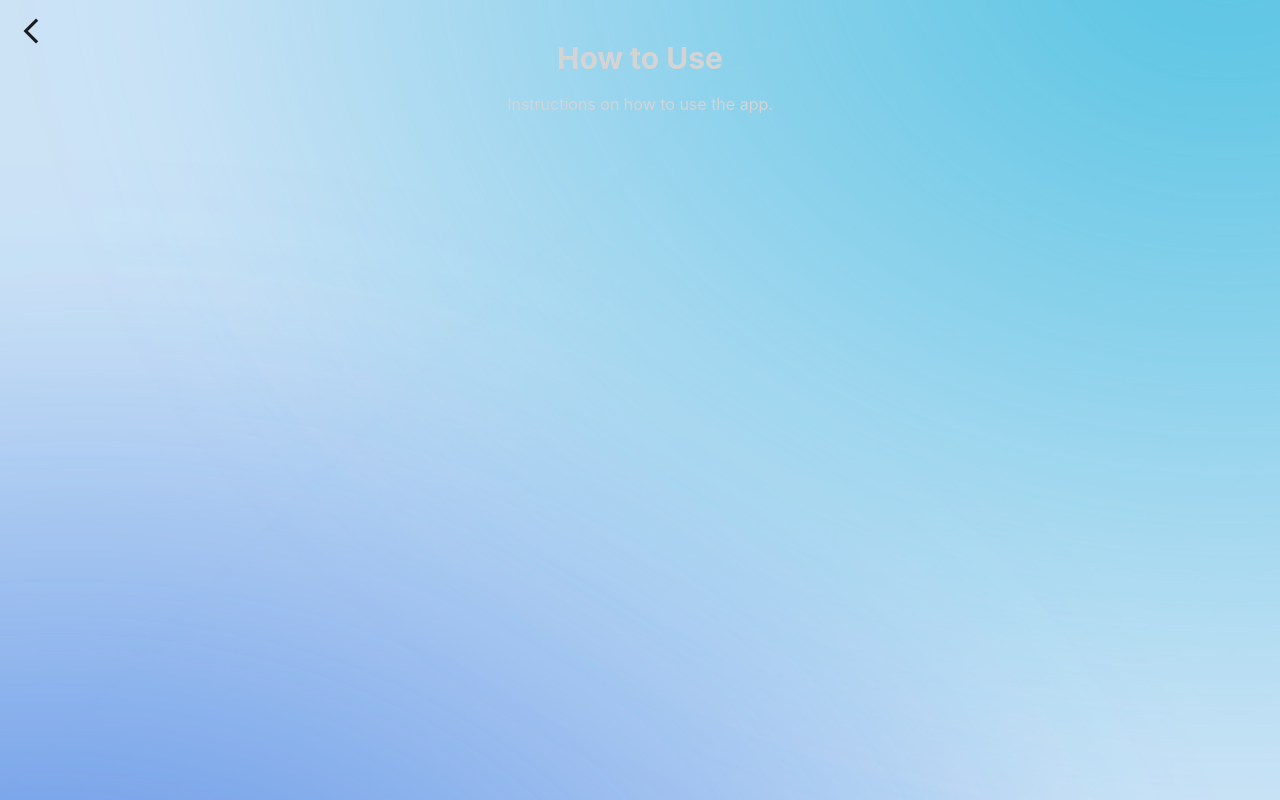
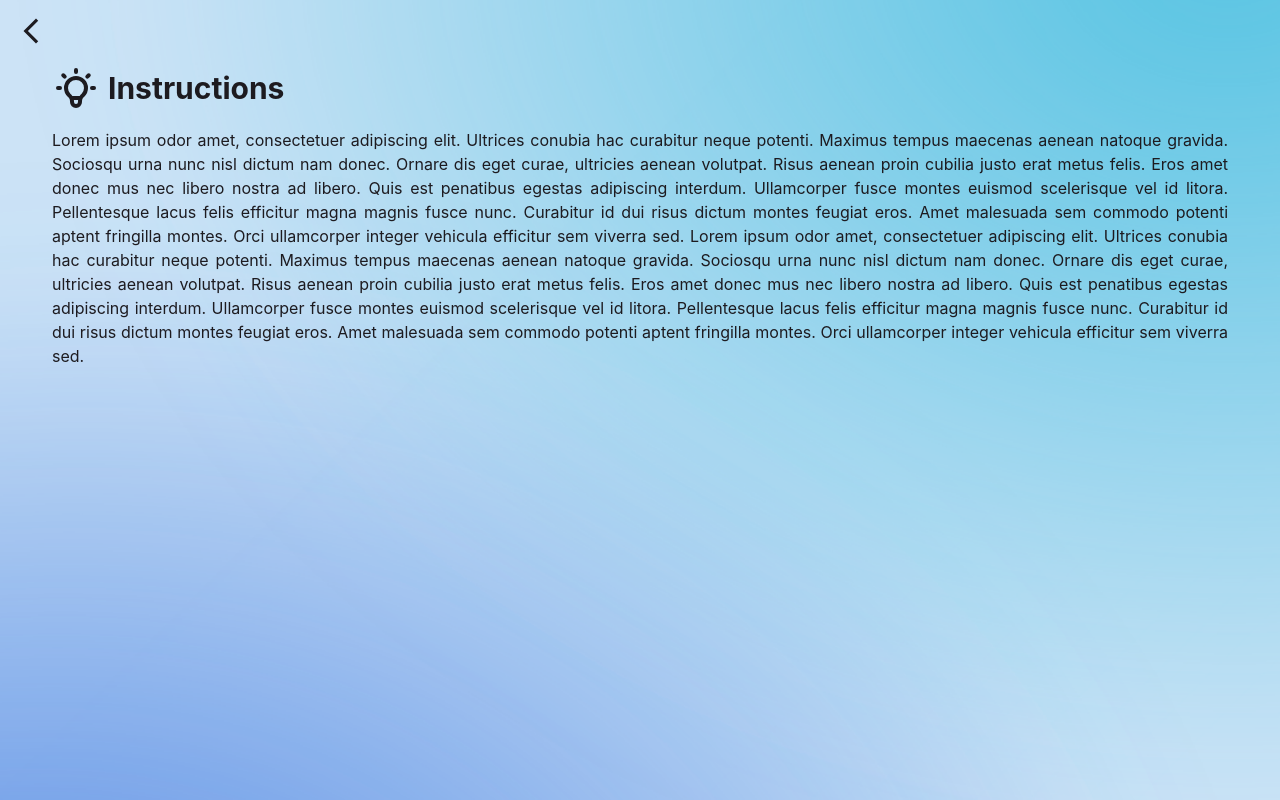
Before and after one commit to renchan16/Medicrypt-App, a React (Create React App) app in the folder medicrypt/: page /howtouse in a window 1280 px wide. Built offline with nearby package versions, Linux system fonts and the light colour scheme.

Commit message:
added minor changer

```diff
--- a/medicrypt/src/pages/HowToUse.js
+++ b/medicrypt/src/pages/HowToUse.js
@@ -1,6 +1,7 @@
 import React from 'react';
 import { MdArrowBackIosNew } from 'react-icons/md';
 import { useNavigate } from 'react-router-dom';
+import { HiOutlineLightBulb } from "react-icons/hi";
 
 function HowToUse() {
   const navigate = useNavigate();
@@ -13,9 +14,14 @@ function HowToUse() {
         <MdArrowBackIosNew className="mr-2" />
       </button>
 
-      <div className="mt-4 text-center">
-        <h1 className="text-3xl font-bold text-white">How to Use</h1>
-        <p className="text-white mt-4">Instructions on how to use the app.</p>
+      <div className="mt-4 text-left">
+        <h1 className="text-3xl font-bold text-black mt-10 ml-7 flex items-center">
+          <HiOutlineLightBulb className="mr-2 text-5xl" />
+           Instructions
+        </h1>
+        <p className="text-black mt-4 ml-7 mr-7 text-justify">
+          Lorem ipsum odor amet, consectetuer adipiscing elit. Ultrices conubia hac curabitur neque potenti. Maximus tempus maecenas aenean natoque gravida. Sociosqu urna nunc nisl dictum nam donec. Ornare dis eget curae, ultricies aenean volutpat. Risus aenean proin cubilia justo erat metus felis. Eros amet donec mus nec libero nostra ad libero. Quis est penatibus egestas adipiscing interdum. Ullamcorper fusce montes euismod scelerisque vel id litora. Pellentesque lacus felis efficitur magna magnis fusce nunc. Curabitur id dui risus dictum montes feugiat eros. Amet malesuada sem commodo potenti aptent fringilla montes. Orci ullamcorper integer vehicula efficitur sem viverra sed. Lorem ipsum odor amet, consectetuer adipiscing elit. Ultrices conubia hac curabitur neque potenti. Maximus tempus maecenas aenean natoque gravida. Sociosqu urna nunc nisl dictum nam donec. Ornare dis eget curae, ultricies aenean volutpat. Risus aenean proin cubilia justo erat metus felis. Eros amet donec mus nec libero nostra ad libero. Quis est penatibus egestas adipiscing interdum. Ullamcorper fusce montes euismod scelerisque vel id litora. Pellentesque lacus felis efficitur magna magnis fusce nunc. Curabitur id dui risus dictum montes feugiat eros. Amet malesuada sem commodo potenti aptent fringilla montes. Orci ullamcorper integer vehicula efficitur sem viverra sed.
+        </p>
       </div>
     </div>
   );
--- a/medicrypt/src/pages/LandingPage.js
+++ b/medicrypt/src/pages/LandingPage.js
@@ -6,6 +6,7 @@ import '../pages-css/LandingPage.css';
 import logo from '../assets/MedicryptLogo.png';
 import { CSSTransition } from 'react-transition-group';
 import { useState } from 'react';
+
 
 function LandingPage() {
   const navigate = useNavigate();
@@ -32,7 +33,7 @@ function LandingPage() {
         <div className="sibling-fade grid grid-cols-3 grid-rows-2 gap-x-3 gap-y-1">
           <Card width="col-span-1 row-span-5" height="h-[350px]">
             <div
-              className="bg-primary h-full flex flex-col justify-between p-4 rounded-[18px] relative transition-all duration-300 hover:bg-[#3a72bb] hover:shadow-lg hover:scale-105"
+              className="bg-primary h-full flex flex-col justify-between p-3 rounded-[18px] relative transition-all duration-300 hover:bg-[#3a72bb] hover:shadow-lg hover:scale-105"
               onClick={() => handleNavigate('/howtouse')}
             >
               <div className="flex-grow flex items-end">
@@ -44,7 +45,7 @@ function LandingPage() {
 
           <Card width="col-span-1 row-span-2" height="h-[165px]">
             <div
-              className="bg-primary1 h-full flex flex-col justify-between p-4 rounded-[18px] relative transition-all duration-300 hover:bg-[#101e31] hover:shadow-lg hover:scale-105"
+              className="bg-primary1 h-full flex flex-col justify-between p-3 rounded-[18px] relative transition-all duration-300 hover:bg-[#101e31] hover:shadow-lg hover:scale-105"
               onClick={() => handleNavigate('/encrypt')}
             >
               <div className="flex-grow flex items-end">
@@ -59,7 +60,7 @@ function LandingPage() {
 
           <Card width="col-span-1 row-span-2" height="h-[165px]">
             <div
-              className="bg-black h-full flex flex-col justify-between p-4 rounded-[18px] relative transition-all duration-300 hover:bg-[#0d0d0e] hover:shadow-lg hover:scale-105"
+              className="bg-black h-full flex flex-col justify-between p-3 rounded-[18px] relative transition-all duration-300 hover:bg-[#0d0d0e] hover:shadow-lg hover:scale-105"
               onClick={() => handleNavigate('/decrypt')}
             >
               <div className="flex-grow flex items-end">
@@ -74,7 +75,7 @@ function LandingPage() {
 
           <Card width="col-span-2 row-span-3" height="h-[170px]">
             <div
-              className="section-transparent border-2 border-black h-full flex flex-col justify-between p-4 rounded-[18px] relative transition-all duration-300 hover:border-[#000000] hover:bg-gray-100 hover:shadow-lg hover:scale-105"
+              className="section-transparent border-2 border-black h-full flex flex-col justify-between p-3 rounded-[18px] relative transition-all duration-300 hover:border-[#000000] hover:bg-gray-100 hover:shadow-lg hover:scale-105"
               onClick={() => handleNavigate('/explore')}
             >
               <div className="flex-grow flex items-end">
```
